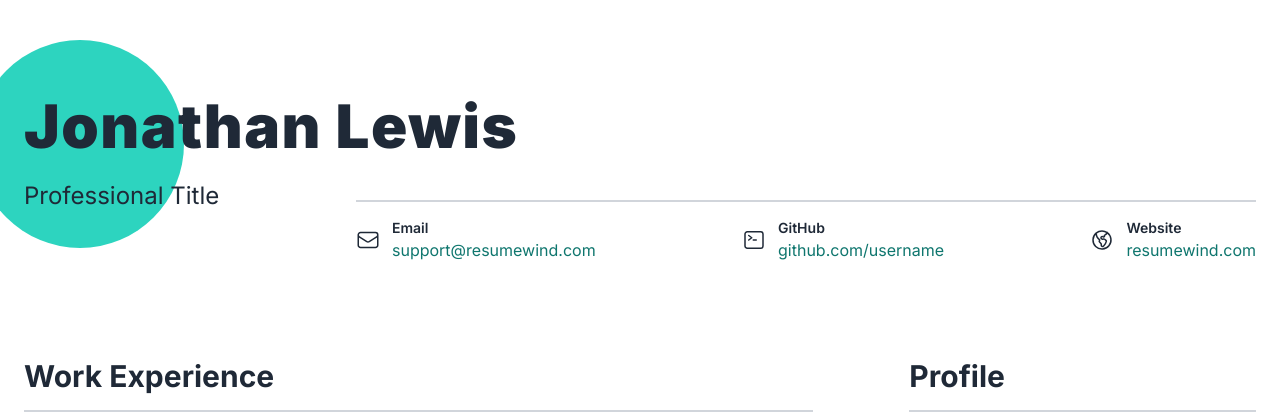
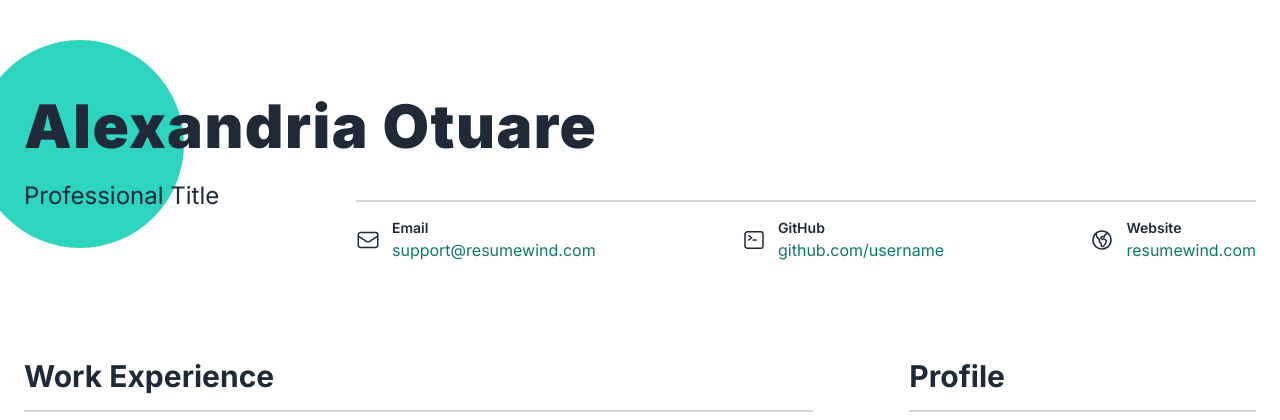
Before and after one commit to Alexandriaotuare/Deployment-Assignment, a Flask app: page / in a window 1280 px wide. Shown: the top 420 px of the page. Run offline with Flask 3, Linux system fonts and the light colour scheme.

Commit message:
new names

```diff
--- a/templates/home.html
+++ b/templates/home.html
@@ -31,7 +31,7 @@
       <div class="py-20 lg:py-24 px-6 mx-auto max-w-7xl">
         <div class="relative">
           <!-- Your Name -->
-          <h1>Jonathan Lewis</h1>
+          <h1>Alexandria Otuare</h1>
 
           <div
             class="relative grid grid-cols-1 lg:grid-cols-4 gap-10 xl:gap-24 z-10"
```
